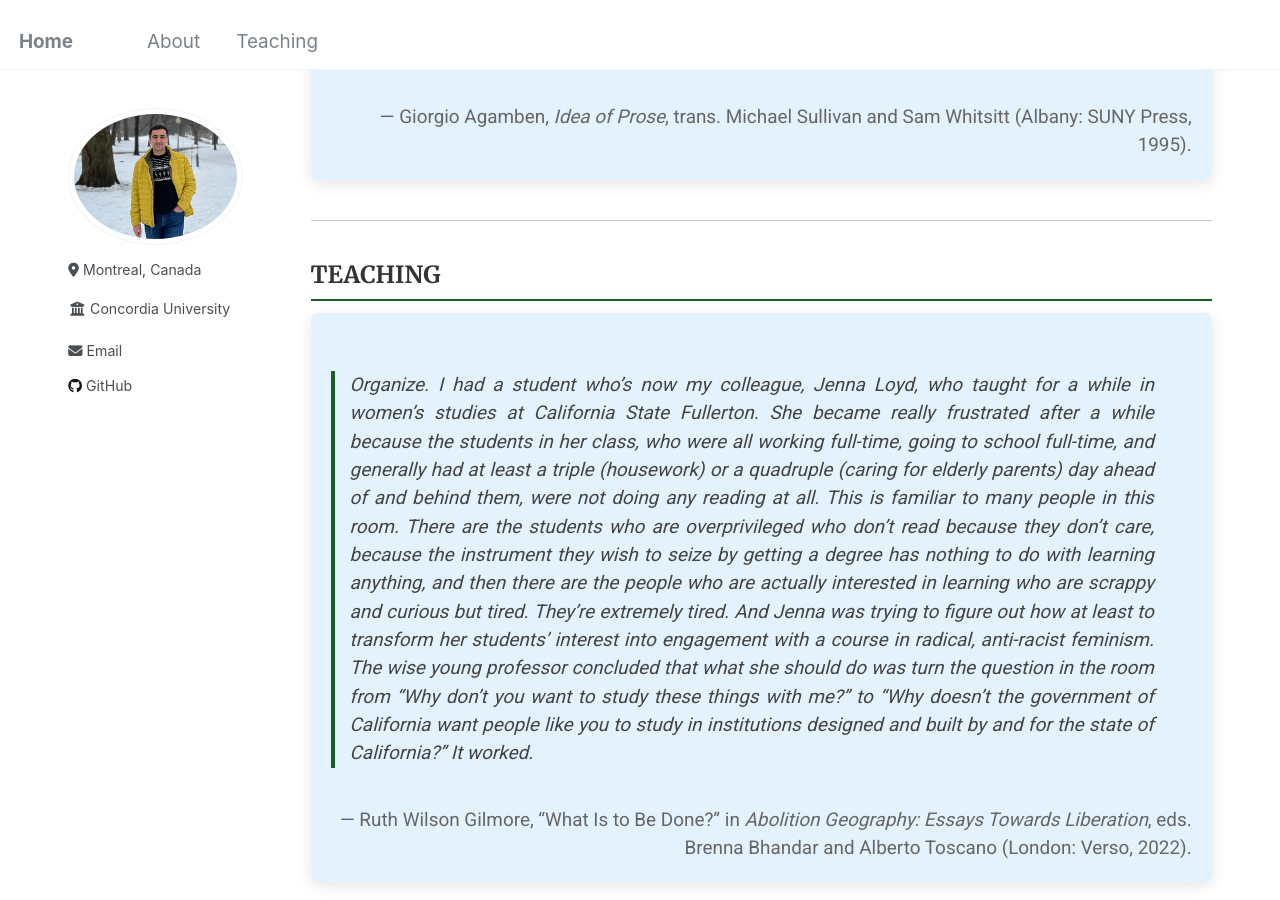
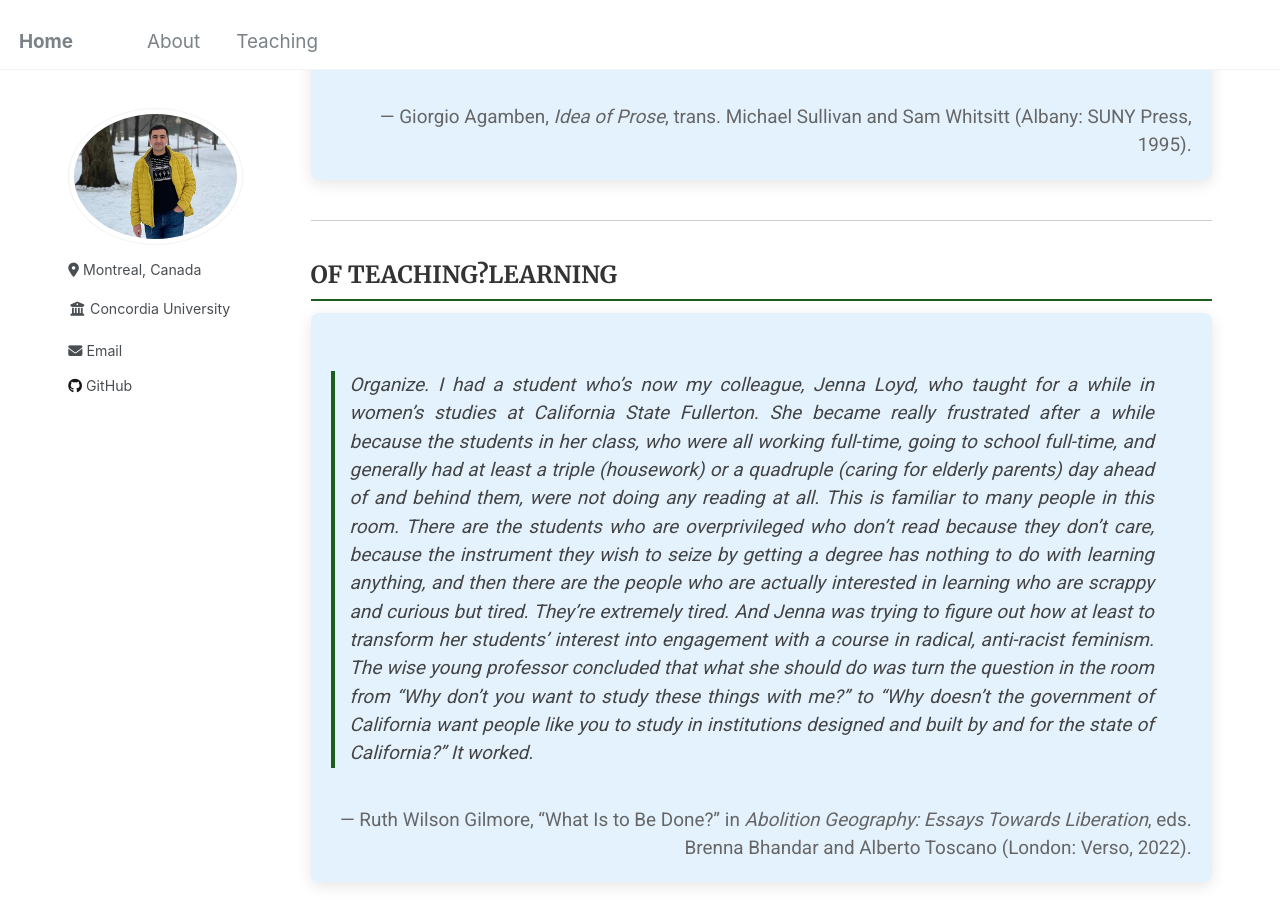
Before and after one commit to Mohsnmonji/mohsnmonji.github.io, a Jekyll site: the page built from _pages/teaching.md, in a window 1280 px wide and 900 px high, scrolled down 466 px. Built offline with Jekyll 4.4.1, drawn with Linux system fonts in a browser that asks for light colours.

Commit message:
Update teaching.md

```diff
--- a/_pages/teaching.md
+++ b/_pages/teaching.md
@@ -76,7 +76,7 @@ author_profile: true
 <hr class="section-divider">
 
 <div class="teaching-section">
-  <h2>TEACHING</h2>
+  <h2> OF TEACHING?LEARNING </h2>
   <div class="teaching-card">
     <blockquote style="font-style: italic; border-left: 4px solid #1B5E20; padding-left: 15px; color: #444;">
       Organize. I had a student who’s now my colleague, Jenna Loyd, who taught for a while in women’s studies at California State Fullerton. She became really frustrated after a while because the students in her class, who were all working full-time, going to school full-time, and generally had at least a triple (housework) or a quadruple (caring for elderly parents) day ahead of and behind them, were not doing any reading at all. This is familiar to many people in this room. There are the students who are overprivileged who don’t read because they don’t care, because the instrument they wish to seize by getting a degree has nothing to do with learning anything, and then there are the people who are actually interested in learning who are scrappy and curious but tired. They’re extremely tired. And Jenna was trying to figure out how at least to transform her students’ interest into engagement with a course in radical, anti-racist feminism. The wise young professor concluded that what she should do was turn the question in the room from “Why don’t you want to study these things with me?” to “Why doesn’t the government of California want people like you to study in institutions designed and built by and for the state of California?” It worked.
```
